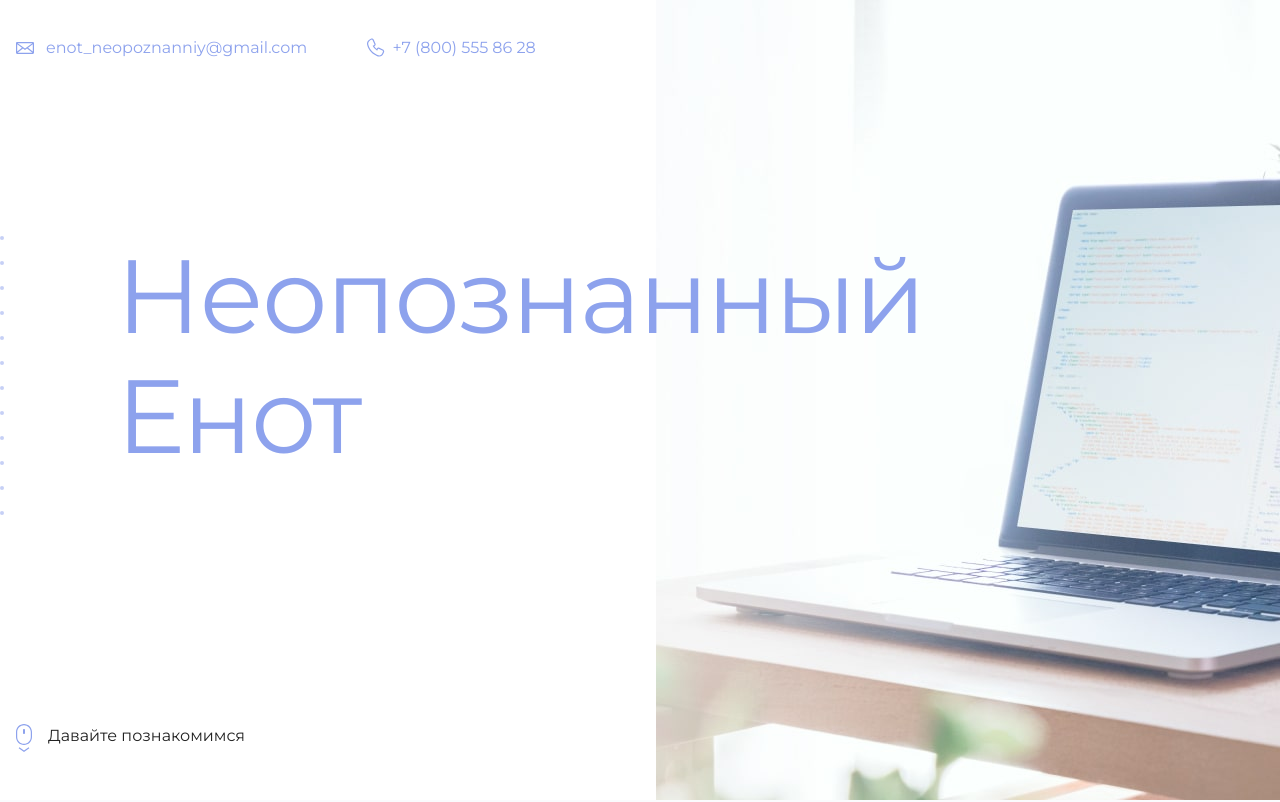
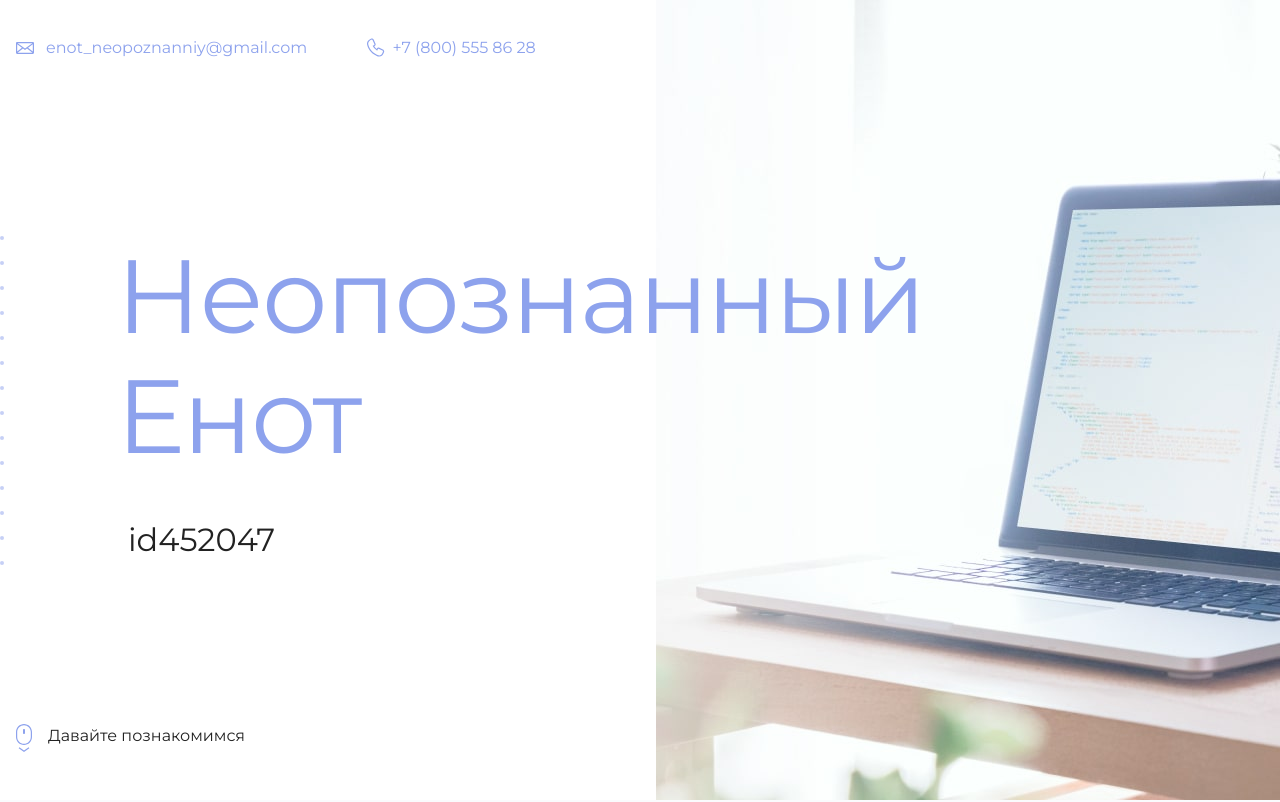
Before and after one commit to Brs-B/htmlacademy-my-site, a plain HTML site: page my-site/index.html in a window 1280 px wide. Shown: the top 802 px of the page. Drawn offline with Linux system fonts and the light colour scheme.

Commit message:
добавление id

```diff
--- a/my-site/index.html
+++ b/my-site/index.html
@@ -19,7 +19,7 @@
       <section class="hero-image">
         <div class="container">
           <h1 class="heading">Неопознанный Енот</h1>
-          <p><!-- Тут ваш id на сайте Академии --></p>
+          <p>id452047</p>
         </div>
       </section>
 
```
